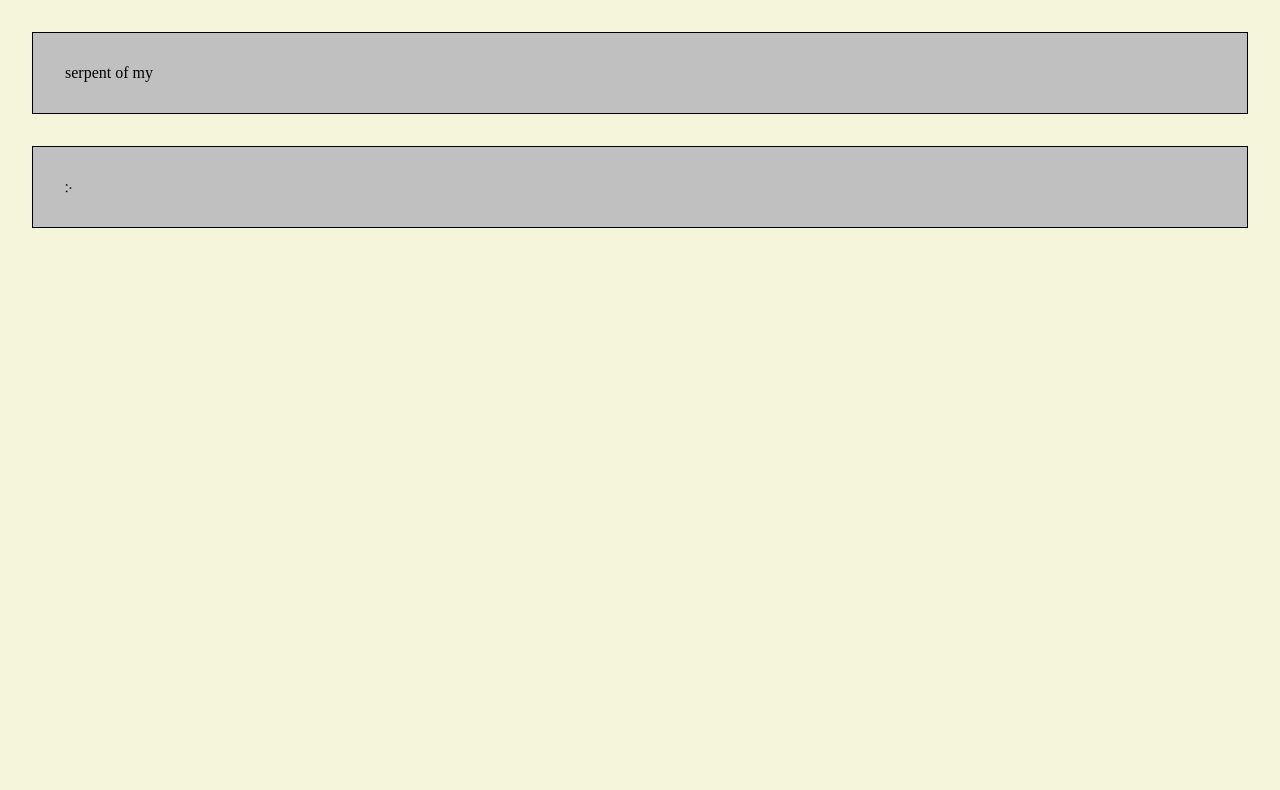
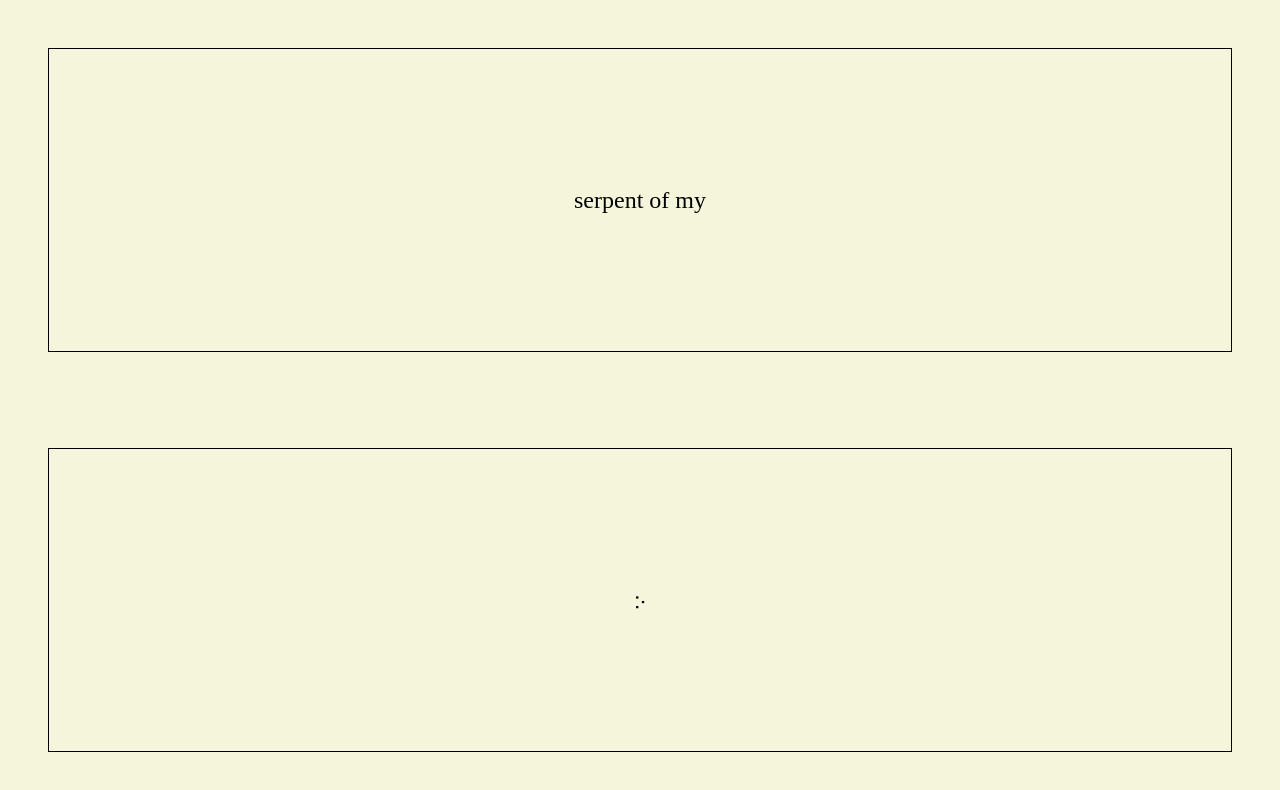
Before and after one commit to moa-mnsr/tooth, a plain HTML site: page index.html in a window 1280 px wide. Drawn offline with Linux system fonts and the light colour scheme.

Commit message:
Update style.css

```diff
--- a/style.css
+++ b/style.css
@@ -1,17 +1,31 @@
 @import 'reset.css';
 
+html, body {
+  overflow: hidden;
+}
+
 body {
+  font-size: clamp(1rem, 2.5vw, 1.5rem);
   background-color: beige;
-  user-select: none; /* Standard property */
-  -webkit-user-select: none; /* Safari */
-  -moz-user-select: none; /* Firefox */
-  -ms-user-select: none; /* Internet Explorer/Edge */
+  user-select: none;
+  -webkit-user-select: none;
+  display: flex;
+  flex-direction: column;
+  height: 100vh;
+  justify-content: space-evenly;
+  align-content: center;
+  -mosz-user-select: none;
+  -ms-user-select: none;
 }
 
 section {
-  background-color: silver;
-  border: solid black 1px;
-  margin: 2em;
-  padding: 2em;
-  cursor: pointer;
+    border: solid black 1px;
+    margin: 2em;
+    padding: 2em;
+    cursor: pointer;
+    display: flex;
+    flex-direction: column;
+    justify-content: center;
+    height: 50vh;
+    text-align: center;
 }
```
